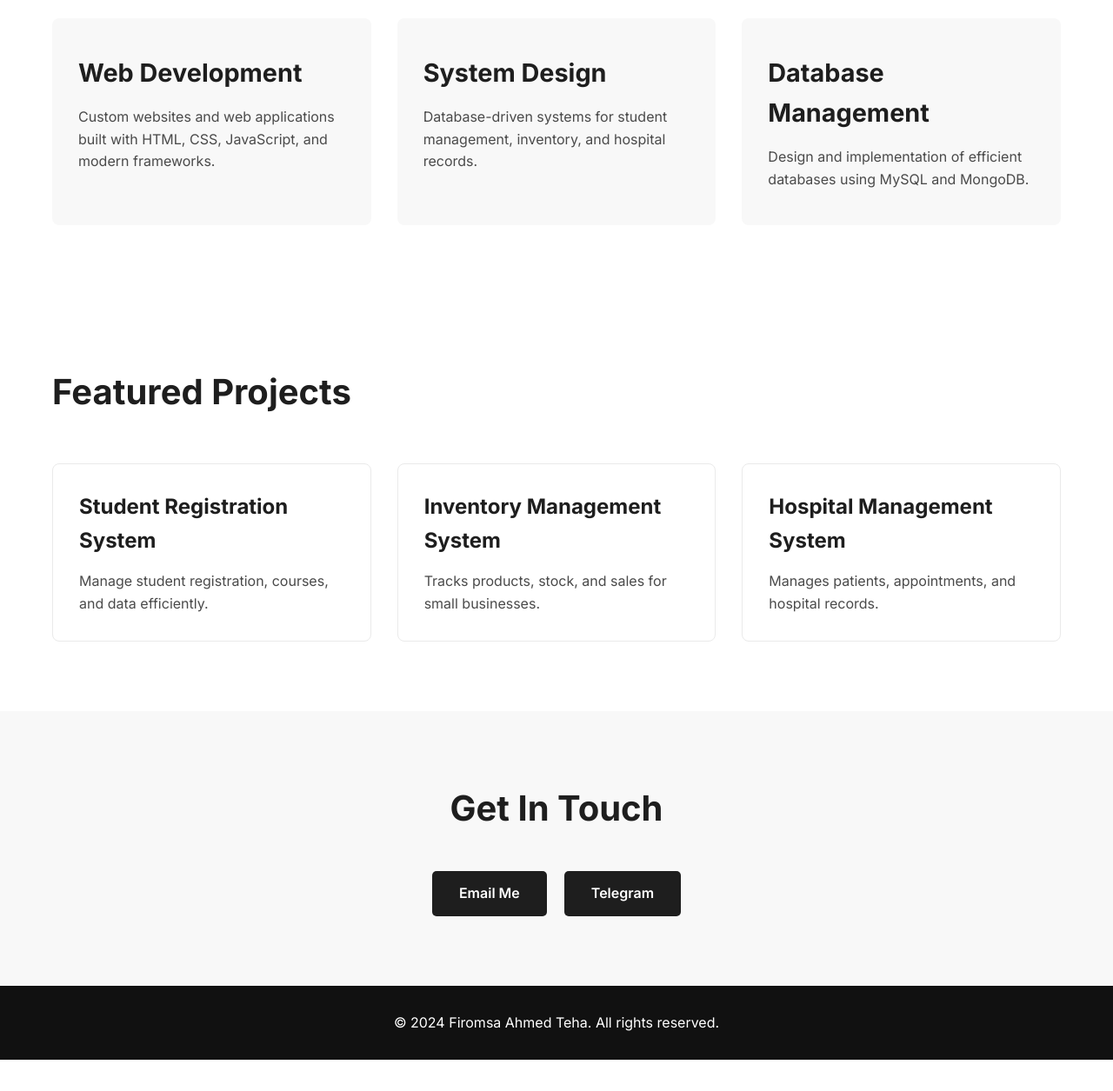
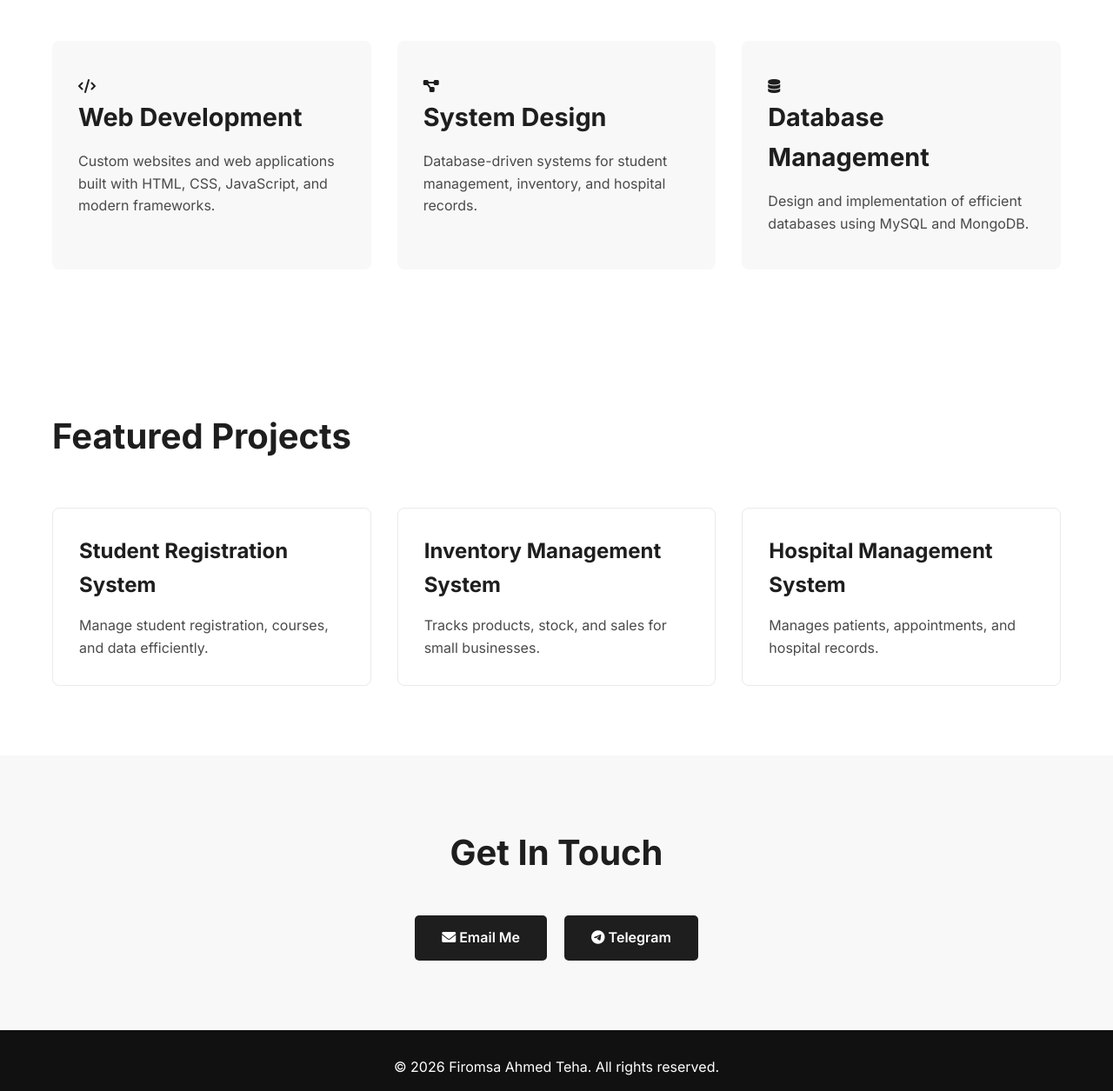
Before and after one commit to Firsum/firsum.github.io, a plain HTML site: page index.html in a window 1280 px wide. Shown: the part 1365-2620 px from the top of the page at 87% size. Before the commit the page ends 2584 px from the top, so only its background shows below. Drawn offline with Linux system fonts and the light colour scheme.

Commit message:
Revamp portfolio webpage layout and content
Updated various sections of the portfolio webpage, including the navbar, hero section, stats section, about section, services section, projects section, contact section, and footer. Added Font Awesome icons and improved structure.

```diff
--- a/index.html
+++ b/index.html
@@ -4,12 +4,17 @@
     <meta charset="UTF-8">
     <meta name="viewport" content="width=device-width, initial-scale=1.0">
     <title>Firomsa Portfolio</title>
+    <!-- Google Fonts -->
     <link rel="preconnect" href="https://fonts.googleapis.com">
     <link rel="preconnect" href="https://fonts.gstatic.com" crossorigin>
     <link href="https://fonts.googleapis.com/css2?family=Inter:opsz,wght@14..32,400;14..32,600;14..32,700;14..32,800&display=swap" rel="stylesheet">
+    <!-- Font Awesome Icons -->
+    <link rel="stylesheet" href="https://cdnjs.cloudflare.com/ajax/libs/font-awesome/6.0.0-beta3/css/all.min.css">
+    <!-- Custom CSS -->
     <link rel="stylesheet" href="style.css">
 </head>
 <body>
+
     <!-- Navbar -->
     <nav>
         <h2 class="logo">Firomsa</h2>
@@ -35,7 +40,7 @@
     <section class="stats-section">
         <div class="container stats-grid">
             <div class="stat-item">
-            <span class="stat-number">2</span>
+                <span class="stat-number">10+</span>
                 <span class="stat-label">Projects</span>
             </div>
             <div class="stat-item">
@@ -59,33 +64,35 @@
             <h2>About Me</h2>
             <div class="about-content">
                 <div class="about-image">
-                <img src=websiteprofilefira.jpg" alt="Firomsa Ahmed">
+                    <img src="images/websiteprofilefira.jpg" alt="Firomsa Ahmed">
                 </div>
                 <div class="about-text">
                     <p class="section-intro">
                         I'm an Information Technology student and web developer based in Ethiopia. I build student systems, management systems, and websites that are efficient and user-friendly.
                     </p>
-                <p>I'm passionate about creating technology that solves real-world problems and I'm always eager to learn new skills.</p>
+                    <p>I'm passionate about creating technology that solves real-world problems and I'm always eager to learn new skills. Currently, I'm expanding my knowledge in cloud computing and mobile app development.</p>
                 </div>
             </div>
         </div>
     </section>
 
-
-<!-- Services Section -->
+    <!-- Services Section with Icons -->
     <section id="services" class="section services-section">
         <div class="container">
             <h2>What I Do</h2>
             <div class="services-grid">
                 <div class="service-card">
+                    <i class="fas fa-code"></i>
                     <h3>Web Development</h3>
                     <p>Custom websites and web applications built with HTML, CSS, JavaScript, and modern frameworks.</p>
                 </div>
                 <div class="service-card">
+                    <i class="fas fa-project-diagram"></i>
                     <h3>System Design</h3>
                     <p>Database-driven systems for student management, inventory, and hospital records.</p>
                 </div>
                 <div class="service-card">
+                    <i class="fas fa-database"></i>
                     <h3>Database Management</h3>
                     <p>Design and implementation of efficient databases using MySQL and MongoDB.</p>
                 </div>
@@ -114,20 +121,21 @@
         </div>
     </section>
 
-<!-- Contact Section -->
+    <!-- Contact Section with Icons -->
     <section id="contact" class="section contact-section">
         <div class="container">
             <h2>Get In Touch</h2>
             <div class="contact-links">
-            <a href="mailto:your-firomsaahmed51@gmail.com" class="contact-btn">Email Me</a>
-            <a href="https://t.me/Fira385508" target="_blank" class="contact-btn">Telegram</a>
+                <a href="mailto:firomsaahmed51@email.com" class="contact-btn"><i class="fas fa-envelope"></i> Email Me</a>
+                <a href="https://t.me/Fira385508" target="_blank" class="contact-btn"><i class="fab fa-telegram"></i> Telegram</a>
             </div>
         </div>
     </section>
 
     <!-- Footer -->
     <footer>
-    <p>© 2024 Firomsa Ahmed Teha. All rights reserved.</p>
+        <p>© 2026 Firomsa Ahmed Teha. All rights reserved.</p>
     </footer>
+
 </body>
 </html>
```
Lines whose indentation alone changed are shown as unchanged.
